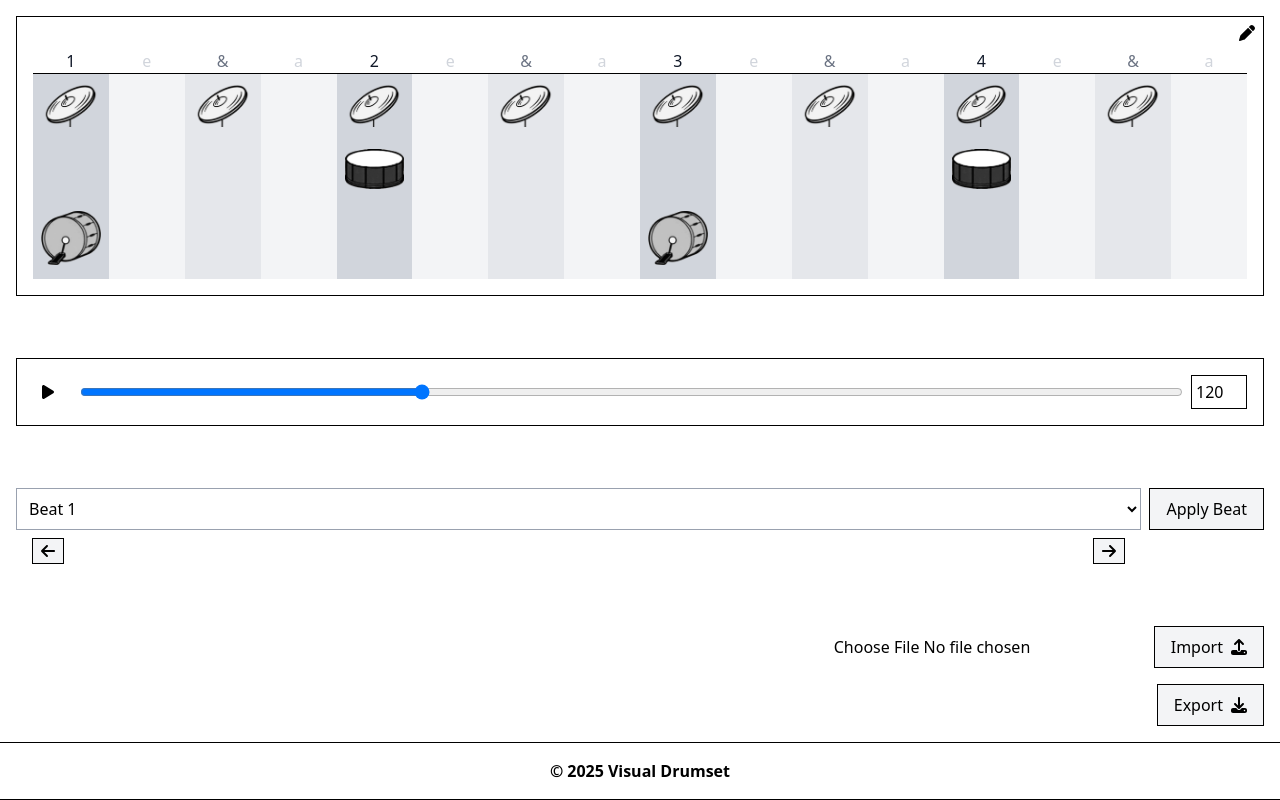
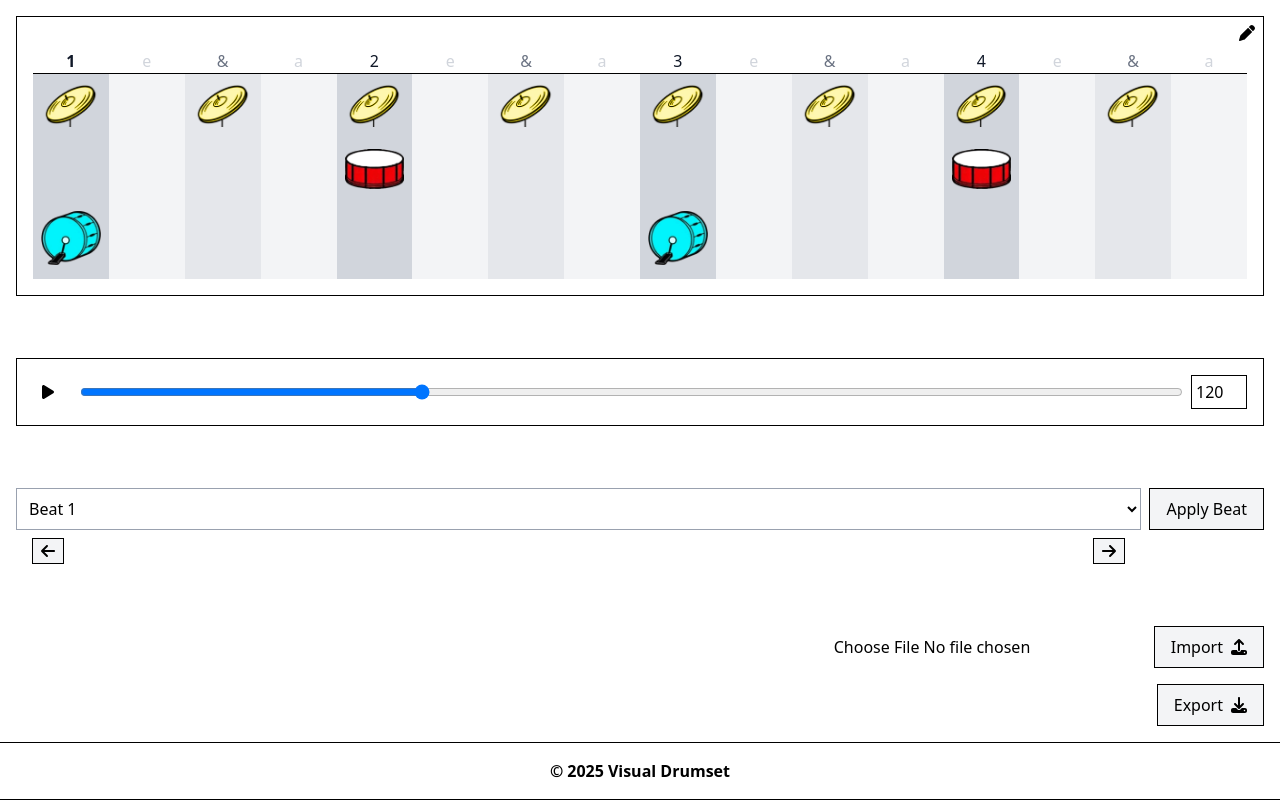
Before and after one commit to kylemichaelsullivan/visual-drumset, a React (Vite) app: page / in a window 1280 px wide. Built offline with nearby package versions, Linux system fonts and the light colour scheme.

Commit message:
UPDATE: Visual Feedback with Beat

```diff
--- a/src/components/displays/Counts.tsx
+++ b/src/components/displays/Counts.tsx
@@ -1,14 +1,49 @@
 import { Fragment } from 'react';
+import { useIsPlaying } from '@/context/useIsPlaying';
 
 function Counts() {
+	const { currentBeat, currentSubdivision } = useIsPlaying();
+
 	return (
 		<div className='Counts grid grid-cols-8 border-b sm:grid-cols-16'>
-			{Array.from({ length: 4 }, (_, i) => i + 1).map((num) => (
-				<Fragment key={num}>
-					<div className='Count text-center text-gray-900'>{num}</div>
-					<div className='Count text-center text-gray-300'>e</div>
-					<div className='Count text-center text-gray-500'>&</div>
-					<div className='Count text-center text-gray-300'>a</div>
+			{Array.from({ length: 4 }, (_, beatIndex) => (
+				<Fragment key={`beat-${beatIndex + 1}`}>
+					<div
+						className={`Count text-center ${
+							beatIndex === currentBeat && 0 === currentSubdivision
+								? 'text-gray-900 font-bold'
+								: 'text-gray-900'
+						}`}
+					>
+						{beatIndex + 1}
+					</div>
+					<div
+						className={`Count text-center ${
+							beatIndex === currentBeat && 1 === currentSubdivision
+								? 'text-gray-900 font-bold'
+								: 'text-gray-300'
+						}`}
+					>
+						e
+					</div>
+					<div
+						className={`Count text-center ${
+							beatIndex === currentBeat && 2 === currentSubdivision
+								? 'text-gray-900 font-bold'
+								: 'text-gray-500'
+						}`}
+					>
+						&
+					</div>
+					<div
+						className={`Count text-center ${
+							beatIndex === currentBeat && 3 === currentSubdivision
+								? 'text-gray-900 font-bold'
+								: 'text-gray-300'
+						}`}
+					>
+						a
+					</div>
 				</Fragment>
 			))}
 		</div>
--- a/src/components/displays/Cymbals.tsx
+++ b/src/components/displays/Cymbals.tsx
@@ -1,19 +1,28 @@
 import { useDrums } from '@/context/useDrums';
+import { useIsPlaying } from '@/context/useIsPlaying';
 import { getBackgroundClass, getSubdivision } from '@/scripts';
 import Icon from './Icon';
 
 function Cymbals() {
 	const { cymbals } = useDrums();
+	const { currentBeat, currentSubdivision } = useIsPlaying();
 
 	return (
 		<div className='Cymbals grid grid-cols-8 sm:grid-cols-16'>
 			{cymbals.map((count, i) =>
 				count.map((division, j) => (
 					<div
-						className={`Cymbal ${getBackgroundClass(j)} text-center p-2`}
+						className={`Cymbal ${getBackgroundClass(j)} text-center p-2 ${
+							i === currentBeat && j === currentSubdivision ? 'active' : ''
+						}`}
 						key={`${i}-${getSubdivision(j)}`}
 					>
-						{division && <Icon icon='cymbal' />}
+						{division && (
+							<Icon
+								icon='cymbal'
+								isActive={i === currentBeat && j === currentSubdivision}
+							/>
+						)}
 					</div>
 				))
 			)}
--- a/src/components/displays/Icon.tsx
+++ b/src/components/displays/Icon.tsx
@@ -1,10 +1,14 @@
 type IconProps = {
 	icon: 'cymbal' | 'snare' | 'bass';
+	isActive?: boolean;
 };
 
-function Icon({ icon }: IconProps) {
+function Icon({ icon, isActive = false }: IconProps) {
 	return (
-		<button type='button' className={`Icon ${icon}`}>
+		<button
+			type='button'
+			className={`Icon ${icon} ${isActive ? 'active' : ''}`}
+		>
 			<img src={`/icons/${icon}.png`} alt={icon} />
 		</button>
 	);
--- a/src/components/displays/Kicks.tsx
+++ b/src/components/displays/Kicks.tsx
@@ -1,19 +1,28 @@
 import { useDrums } from '@/context/useDrums';
+import { useIsPlaying } from '@/context/useIsPlaying';
 import { getBackgroundClass, getSubdivision } from '@/scripts';
 import Icon from './Icon';
 
 function Kicks() {
 	const { kicks } = useDrums();
+	const { currentBeat, currentSubdivision } = useIsPlaying();
 
 	return (
 		<div className='Kicks grid grid-cols-8 sm:grid-cols-16'>
 			{kicks.map((count, i) =>
 				count.map((division, j) => (
 					<div
-						className={`Kick ${getBackgroundClass(j)} text-center p-2`}
+						className={`Kick ${getBackgroundClass(j)} text-center p-2 ${
+							i === currentBeat && j === currentSubdivision ? 'active' : ''
+						}`}
 						key={`${i}-${getSubdivision(j)}`}
 					>
-						{division && <Icon icon='bass' />}
+						{division && (
+							<Icon
+								icon='bass'
+								isActive={i === currentBeat && j === currentSubdivision}
+							/>
+						)}
 					</div>
 				))
 			)}
--- a/src/components/displays/Snares.tsx
+++ b/src/components/displays/Snares.tsx
@@ -1,19 +1,28 @@
 import { useDrums } from '@/context/useDrums';
+import { useIsPlaying } from '@/context/useIsPlaying';
 import { getBackgroundClass, getSubdivision } from '@/scripts';
 import Icon from './Icon';
 
 function Snares() {
 	const { snares } = useDrums();
+	const { currentBeat, currentSubdivision } = useIsPlaying();
 
 	return (
 		<div className='Snares grid grid-cols-8 sm:grid-cols-16'>
 			{snares.map((count, i) =>
 				count.map((division, j) => (
 					<div
-						className={`Snare ${getBackgroundClass(j)} text-center p-2`}
+						className={`Snare ${getBackgroundClass(j)} text-center p-2 ${
+							i === currentBeat && j === currentSubdivision ? 'active' : ''
+						}`}
 						key={`${i}-${getSubdivision(j)}`}
 					>
-						{division && <Icon icon='snare' />}
+						{division && (
+							<Icon
+								icon='snare'
+								isActive={i === currentBeat && j === currentSubdivision}
+							/>
+						)}
 					</div>
 				))
 			)}
--- a/src/components/displays/VisualDisplay.tsx
+++ b/src/components/displays/VisualDisplay.tsx
@@ -7,7 +7,7 @@
 
 function VisualDisplay() {
 	const { isEditing } = useEditing();
-	const isPlaying = useIsPlaying();
+	const { isRunning: isPlaying } = useIsPlaying();
 
 	return (
 		<div
```
